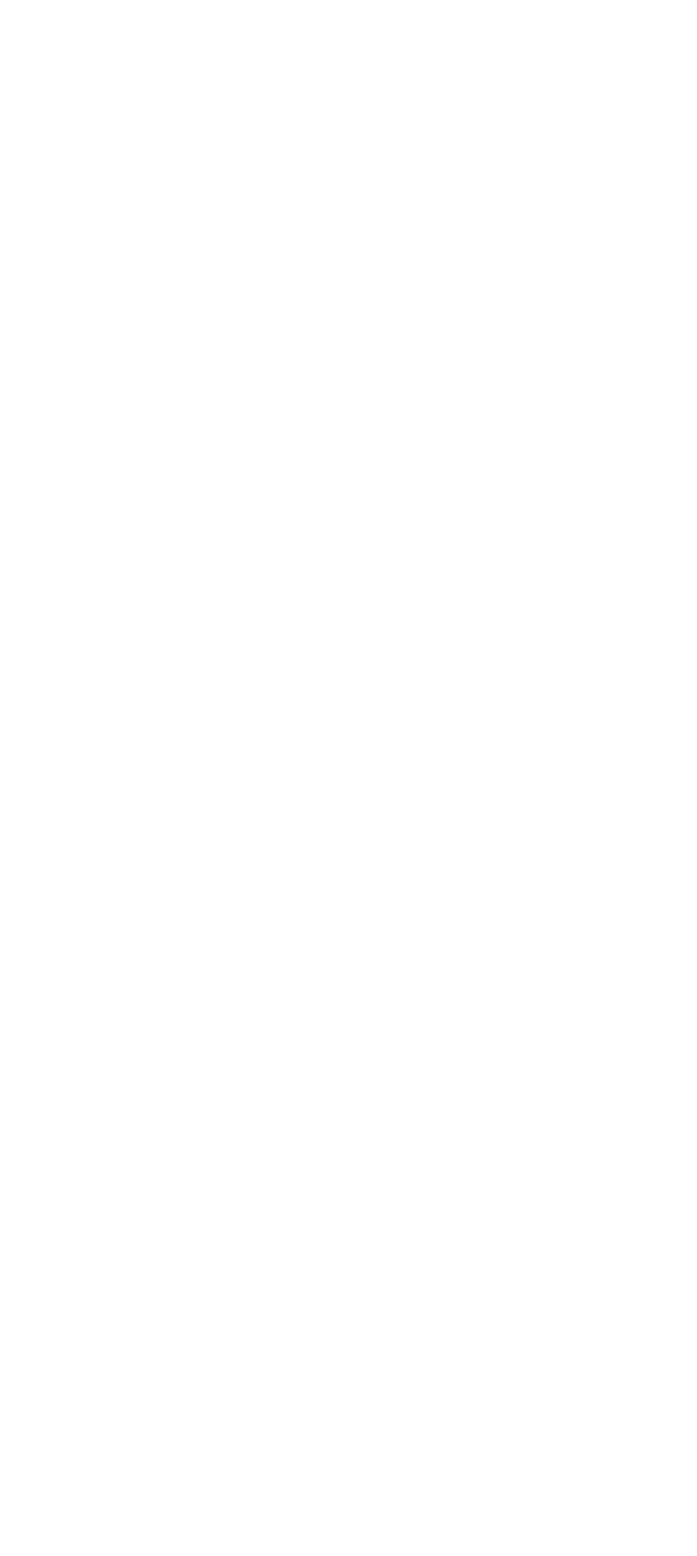
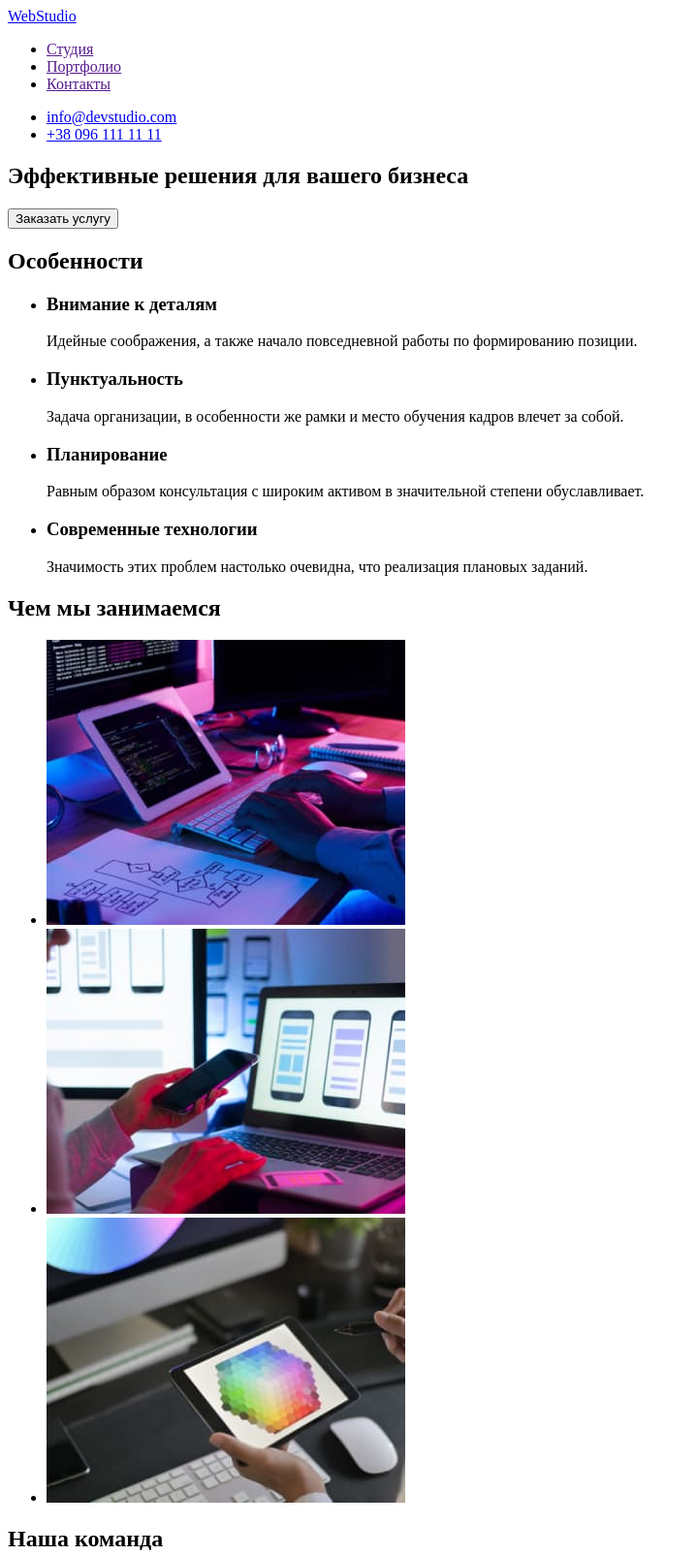
Before and after one commit to serge-belkin/goit-markup-hw-01, a plain HTML site: page index.html in a window 1280 px wide. Shown: the top 1605 px of the page at 97% size, without its empty margins (0-719 px from the left). Before the commit the page ends 800 px from the top, so only its background shows below. Drawn offline with Linux system fonts and the light colour scheme.

Commit message:
adds html markup

```diff
--- a/index.html
+++ b/index.html
@@ -1,12 +1,138 @@
 <!DOCTYPE html>
-<html lang="en">
-<head>
-  <meta charset="UTF-8">
-  <meta http-equiv="X-UA-Compatible" content="IE=edge">
-  <meta name="viewport" content="width=device-width, initial-scale=1.0">
-  <title>Document</title>
-</head>
-<body>
+<html lang="ru">
+  <head>
+    <meta charset="UTF-8" />
+    <meta http-equiv="X-UA-Compatible" content="IE=edge" />
+    <meta name="viewport" content="width=device-width, initial-scale=1.0" />
+    <title>WebStudio</title>
+  </head>
+  <body>
+    <header>
+      <a href="/" lang="en">WebStudio</a>
+      <nav>
+        <ul>
+          <li>
+            <a href="">Студия</a>
+          </li>
+          <li>
+            <a href="">Портфолио</a>
+          </li>
+          <li>
+            <a href="">Контакты</a>
+          </li>
+        </ul>
+      </nav>
 
-</body>
+      <ul>
+        <li>
+          <a href="mailto:info@devstudio.com">info@devstudio.com</a>
+        </li>
+        <li>
+          <a href="tel:+380961111111">+38 096 111 11 11</a>
+        </li>
+      </ul>
+    </header>
+
+    <main>
+      <!--герой-->
+      <section>
+        <h1>Эффективные решения для вашего бизнеса</h1>
+        <button type="button">Заказать услугу</button>
+      </section>
+      <!--Особенности-->
+      <section>
+        <h2>Особенности</h2>
+        <ul>
+          <li>
+            <h3>Внимание к деталям</h3>
+            <p>Идейные соображения, а также начало повседневной работы по формированию позиции.</p>
+          </li>
+          <li>
+            <h3>Пунктуальность</h3>
+            <p>
+              Задача организации, в особенности же рамки и место обучения кадров влечет за собой.
+            </p>
+          </li>
+          <li>
+            <h3>Планирование</h3>
+            <p>
+              Равным образом консультация с широким активом в значительной степени обуславливает.
+            </p>
+          </li>
+          <li>
+            <h3>Современные технологии</h3>
+            <p>Значимость этих проблем настолько очевидна, что реализация плановых заданий.</p>
+          </li>
+        </ul>
+      </section>
+      <!--Чем мы занимаемся-->
+      <section>
+        <h2>Чем мы занимаемся</h2>
+        <ul>
+          <li>
+            <a href="">
+              <img src="./images/box1.jpg" alt="Человек набирает код на клавиатуре" width="370" />
+            </a>
+          </li>
+          <li>
+            <a href="">
+              <img src="./images/box2.jpg" alt="Человек держит в руках смартфон" width="370" />
+            </a>
+          </li>
+          <li>
+            <a href="">
+              <img
+                src="./images/box3.jpg"
+                alt="Человек выбирает цвет из палитры на планшете"
+                width="370"
+              />
+            </a>
+          </li>
+        </ul>
+      </section>
+      <!--Наша команда-->
+      <section>
+        <h2>Наша команда</h2>
+        <ul>
+          <li>
+            <img src="./images/igor.jpg" alt="Игорь Демьяненко" width="270" />
+            <h3>Игорь Демьяненко</h3>
+            <p>Product Designer</p>
+          </li>
+          <li>
+            <img src="./images/olga.jpg" alt="Ольга Репина" width="270" />
+            <h3>Ольга Репина</h3>
+            <p>Frontend Developer</p>
+          </li>
+          <li>
+            <img src="./images/nikolai.jpg" alt="Николай Тарасов" width="270" />
+            <h3>Николай Тарасов</h3>
+            <p>Marketing</p>
+          </li>
+          <li>
+            <img src="./images/michael.jpg" alt="Михаил Ермаков" width="270" />
+            <h3>Михаил Ермаков</h3>
+            <p>UI Designer</p>
+          </li>
+        </ul>
+      </section>
+    </main>
+
+    <footer>
+      <a href="/" lang="en">WebStudio</a>
+      <address>
+        <ul>
+          <li>
+            <p>г. Киев, пр-т Леси Украинки, 26</p>
+          </li>
+          <li>
+            <a href="mailto:info@devstudio.com">info@devstudio.com</a>
+          </li>
+          <li>
+            <a href="tel:+380961111111">+38 096 111 11 11</a>
+          </li>
+        </ul>
+      </address>
+    </footer>
+  </body>
 </html>
```
Also changed, not shown: images/box1.jpg (renamed from images/box 1.jpg), images/box2.jpg (renamed from images/box 2.jpg), images/box3.jpg (renamed from images/box 3.jpg), images/igor.jpg (renamed from images/img.jpg), images/michael.jpg (renamed from images/img (3).jpg), images/nikolai.jpg (renamed from images/img (2).jpg), images/olga.jpg (renamed from images/img (1).jpg).
